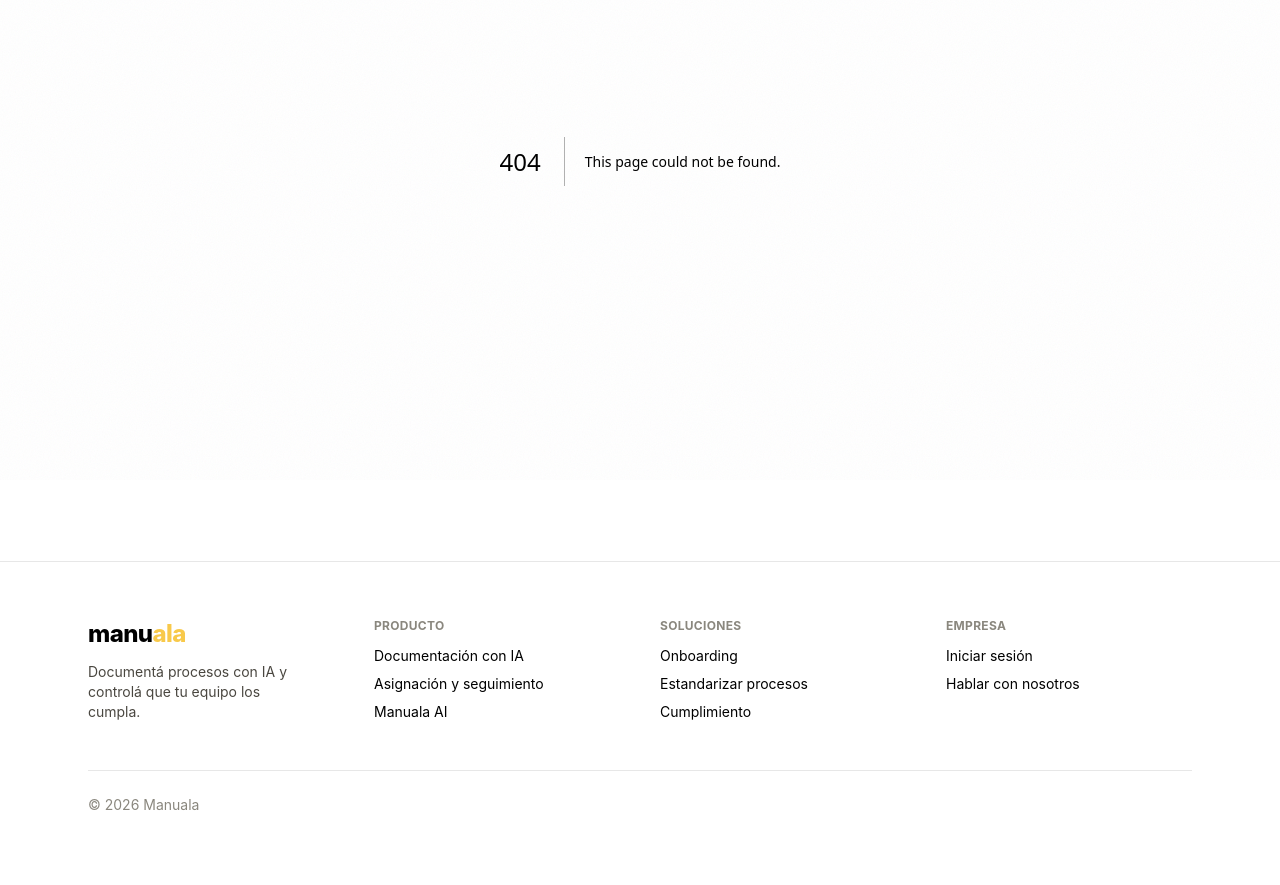
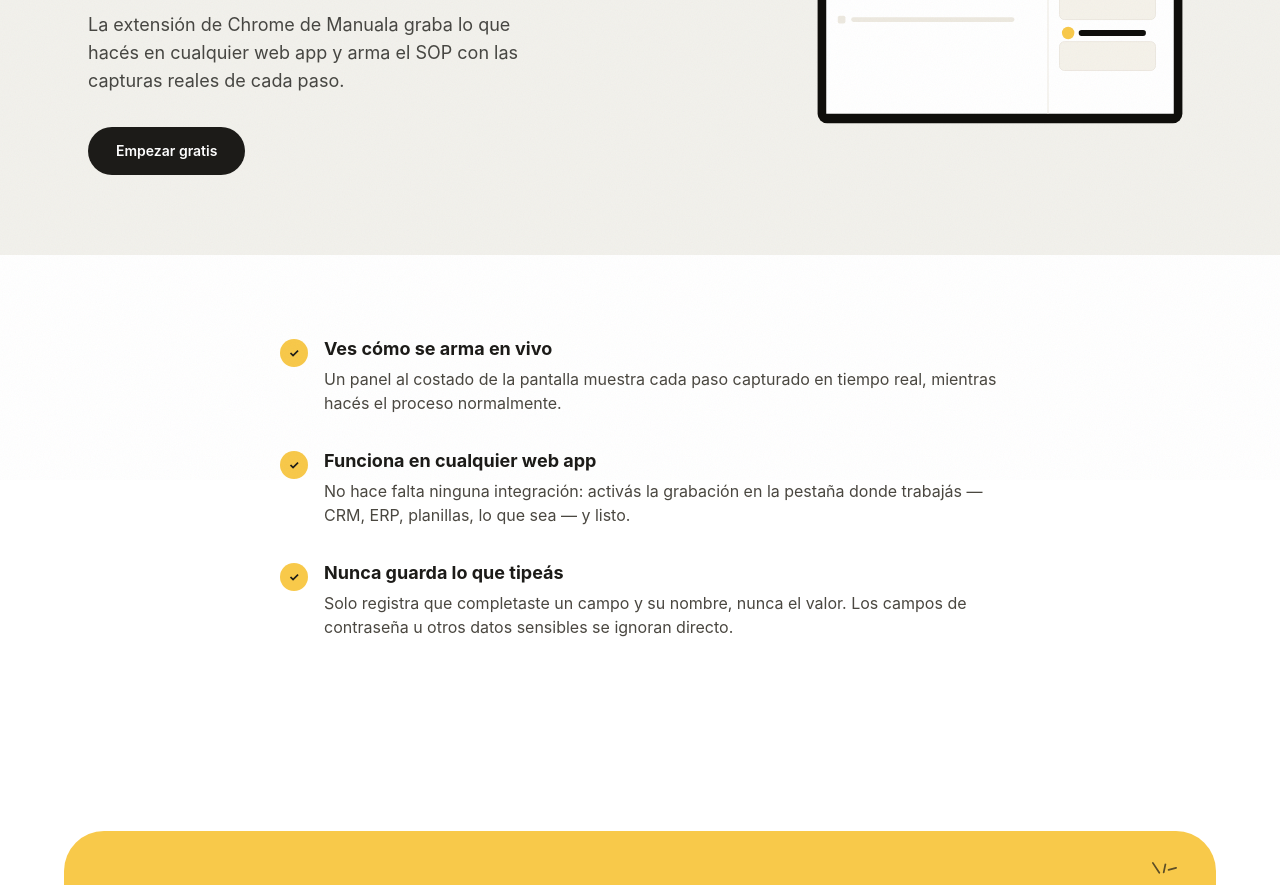
Before and after one commit to joabrusso/manuala-landing, a Next.js app: page /producto/extension in a window 1280 px wide. Before the commit this address had no page. Shown: the part 320-1205 px from the top of the page. Built offline with nearby package versions, Linux system fonts and the light colour scheme.

Commit message:
Mover la extensión de Chrome de la grilla del home a su propia página en Producto

```diff
--- a/app/page.tsx
+++ b/app/page.tsx
@@ -77,12 +77,6 @@
     tone: "mustard",
     title: "Subí lo que ya tenés",
     body: "Grabación de pantalla, Word, Excel o PDF — no hace falta empezar de cero.",
-  },
-  {
-    icon: "extension",
-    tone: "coral",
-    title: "Capturá con la extensión",
-    body: "Grabá tus clicks en cualquier web app — CRM, ERP, lo que uses — y Manuala arma el SOP solo, con las capturas de cada paso.",
   },
 ] as const;
 
--- /dev/null
+++ b/app/producto/extension/page.tsx
@@ -0,0 +1,43 @@
+import type { Metadata } from "next";
+import PageHero from "@/components/PageHero";
+import BenefitList from "@/components/BenefitList";
+import CtaBanner from "@/components/CtaBanner";
+
+export const metadata: Metadata = {
+  title: "Extensión de Chrome — Manuala",
+  description:
+    "La extensión de Chrome de Manuala graba tus clicks en cualquier web app y arma el SOP solo, con las capturas reales de cada paso.",
+};
+
+const BENEFITS = [
+  {
+    title: "Ves cómo se arma en vivo",
+    body: "Un panel al costado de la pantalla muestra cada paso capturado en tiempo real, mientras hacés el proceso normalmente.",
+  },
+  {
+    title: "Funciona en cualquier web app",
+    body: "No hace falta ninguna integración: activás la grabación en la pestaña donde trabajás — CRM, ERP, planillas, lo que sea — y listo.",
+  },
+  {
+    title: "Nunca guarda lo que tipeás",
+    body: "Solo registra que completaste un campo y su nombre, nunca el valor. Los campos de contraseña u otros datos sensibles se ignoran directo.",
+  },
+];
+
+export default function Page() {
+  return (
+    <main>
+      <PageHero
+        eyebrow="Producto"
+        title="Documentá haciendo click, no escribiendo"
+        subtitle="La extensión de Chrome de Manuala graba lo que hacés en cualquier web app y arma el SOP con las capturas reales de cada paso."
+        illustration="/illustrations/page-extension.svg"
+      />
+      <BenefitList items={BENEFITS} />
+      <CtaBanner
+        title="Dejá de escribir el proceso a mano"
+        subtitle="Grabalo mientras lo hacés, la IA arma el resto."
+      />
+    </main>
+  );
+}
--- a/components/FeatureIcon.tsx
+++ b/components/FeatureIcon.tsx
@@ -46,14 +46,6 @@
       <path d="M4 16v3a2 2 0 0 0 2 2h12a2 2 0 0 0 2-2v-3" />
     </>
   ),
-  extension: (
-    <>
-      <rect x="3" y="4" width="18" height="16" rx="2.5" />
-      <line x1="3" y1="8.5" x2="21" y2="8.5" />
-      <circle cx="6.4" cy="6.25" r="0.6" fill="currentColor" stroke="none" />
-      <path d="M11.5 12l6 2.4-2.6.85-1 2.55z" />
-    </>
-  ),
 };
 
 export default function FeatureIcon({ name, className }: { name: keyof typeof PATHS; className?: string }) {
--- a/lib/nav.ts
+++ b/lib/nav.ts
@@ -15,6 +15,11 @@
     href: "/producto/chat",
     label: "Manuala AI",
     desc: "Preguntale a tus procesos",
+  },
+  {
+    href: "/producto/extension",
+    label: "Extensión de Chrome",
+    desc: "Capturá el proceso mientras lo hacés",
   },
 ] as const;
 
```
Also changed, not shown: public/illustrations/page-extension.svg (added).
